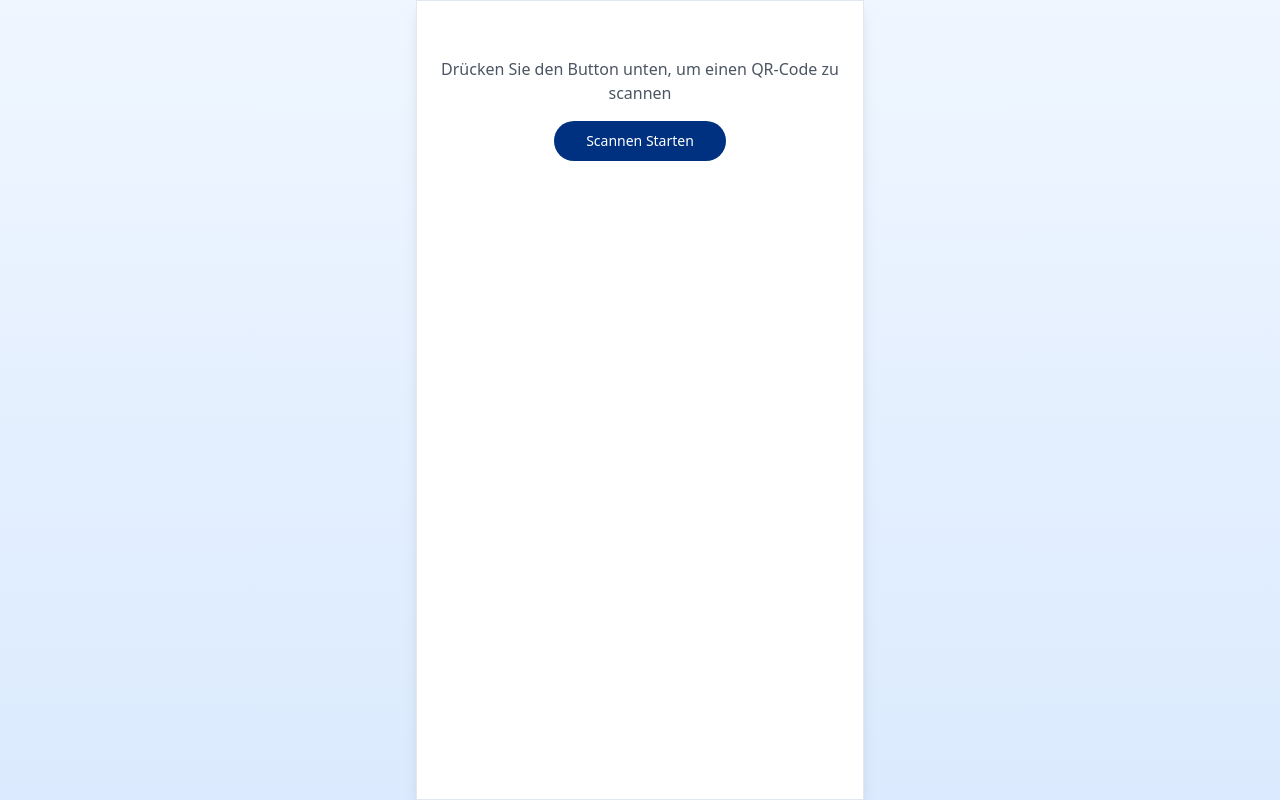
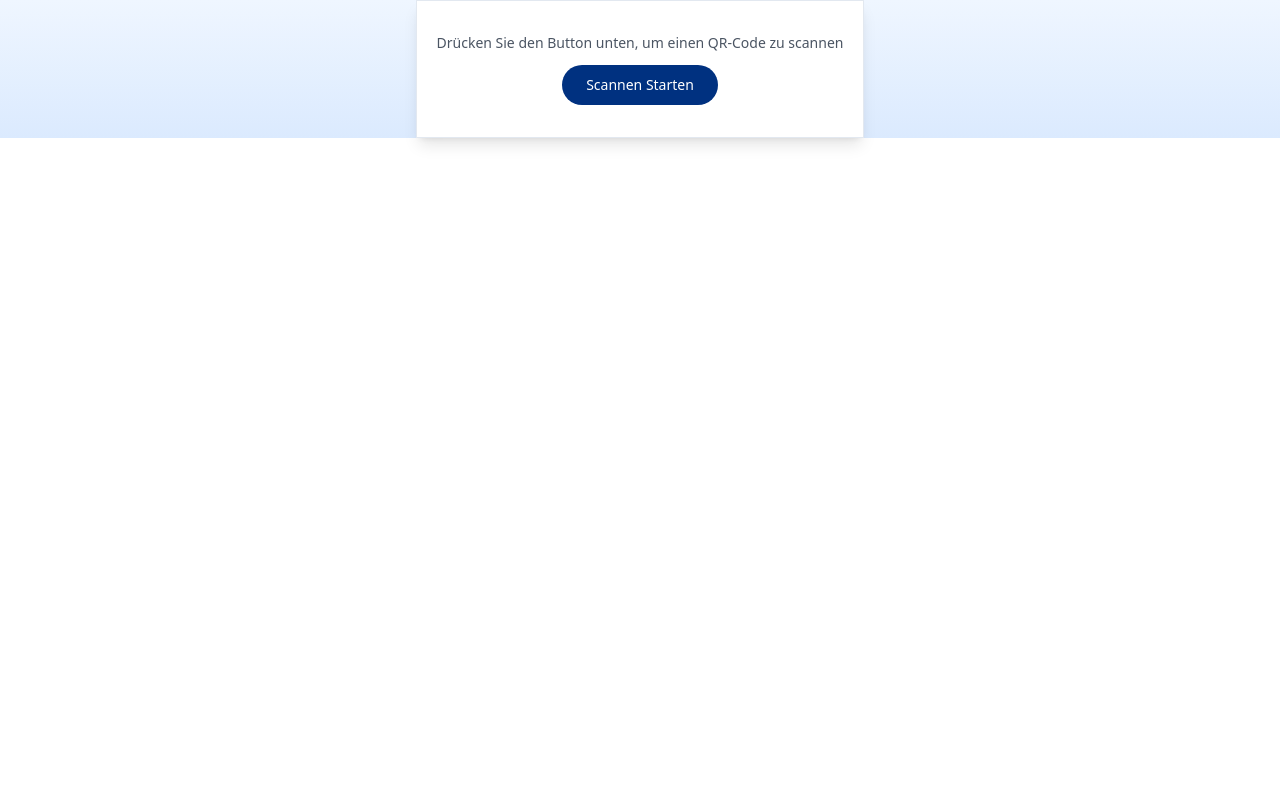
Before and after one commit to operalag/quick-qr-reveal, a React (Vite) app: page / in a window 1280 px wide. Built offline with nearby package versions, Linux system fonts and the light colour scheme.

Commit message:
Refactor: Optimize height for iframe integration
Optimize the height of the application for iframe integration.

```diff
--- a/src/main.tsx
+++ b/src/main.tsx
@@ -15,5 +15,9 @@ if (rootElement) {
   document.documentElement.style.margin = "0";
   document.documentElement.style.padding = "0";
 
+  // Set height to fit content only - optimal for iframe embedding
+  document.body.style.height = "auto";
+  document.documentElement.style.height = "auto";
+
   createRoot(rootElement).render(<App />);
 }
--- a/src/pages/Index.tsx
+++ b/src/pages/Index.tsx
@@ -29,13 +29,13 @@ const Index = () => {
   };
 
   return (
-    <div className="min-h-screen bg-gradient-to-b from-blue-50 to-blue-100 flex items-start justify-center p-0 m-0">
-      <Card className="w-full max-w-md shadow-lg mt-0 mb-0 rounded-none min-h-screen">
-        <CardContent className="p-6">
+    <div className="bg-gradient-to-b from-blue-50 to-blue-100 flex items-start justify-center p-0 m-0">
+      <Card className="w-full max-w-md shadow-lg rounded-none">
+        <CardContent className="py-4 px-4">
           {isScanning ? (
             <QRScanner onScanSuccess={handleScan} />
           ) : (
-            <div className="space-y-6">
+            <div className="space-y-4">
               {scanResult ? (
                 <ScanResult
                   result={scanResult}
@@ -43,13 +43,13 @@ const Index = () => {
                   onStampComplete={handleStampComplete}
                 />
               ) : (
-                <div className="text-center text-gray-600 py-8">
-                  <p>Drücken Sie den Button unten, um einen QR-Code zu scannen</p>
+                <div className="text-center text-gray-600 py-4">
+                  <p className="text-sm">Drücken Sie den Button unten, um einen QR-Code zu scannen</p>
 
-                  <div className="flex justify-center mt-4">
+                  <div className="flex justify-center mt-3">
                     <Button
                       onClick={handleStartScan}
-                      className="bg-[#003180] hover:bg-[#00296b] text-white px-8 py-2 rounded-full transition-all"
+                      className="bg-[#003180] hover:bg-[#00296b] text-white px-6 py-1.5 rounded-full transition-all text-sm"
                     >
                       Scannen Starten
                     </Button>
```
